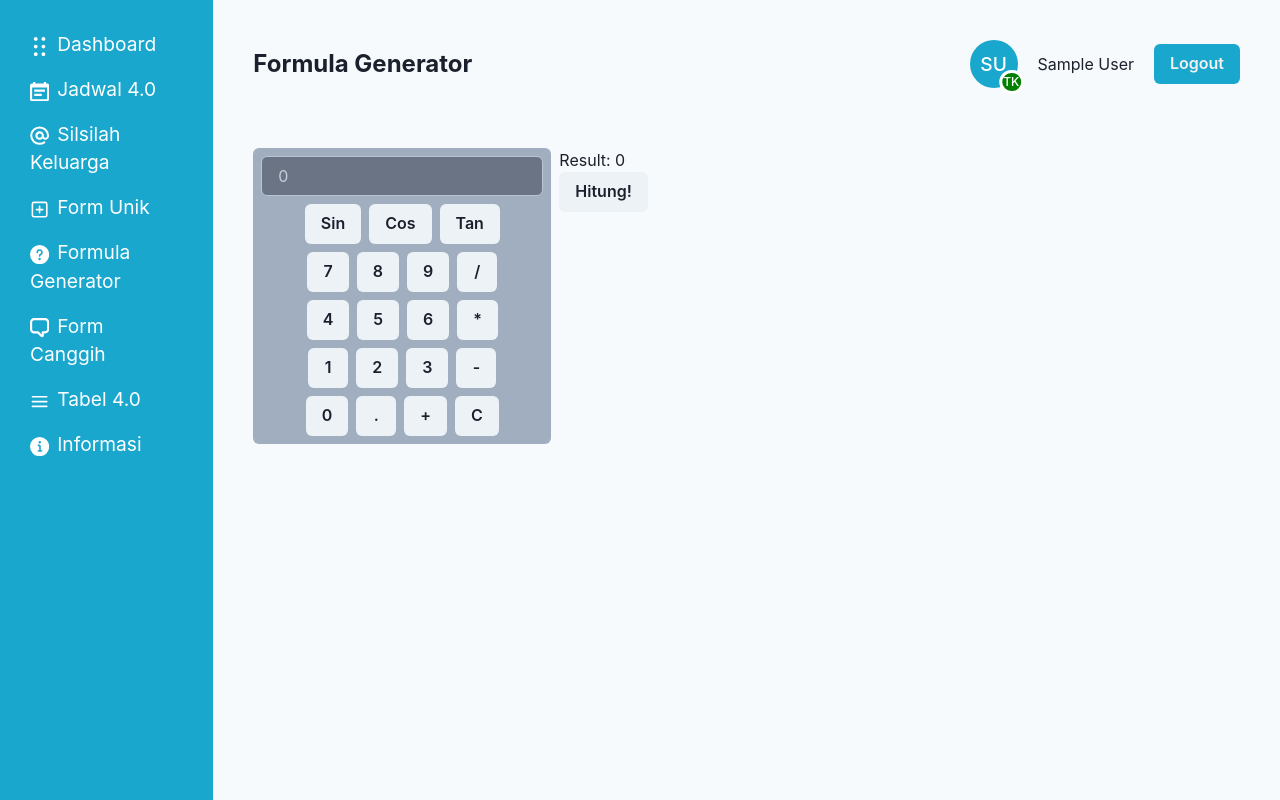
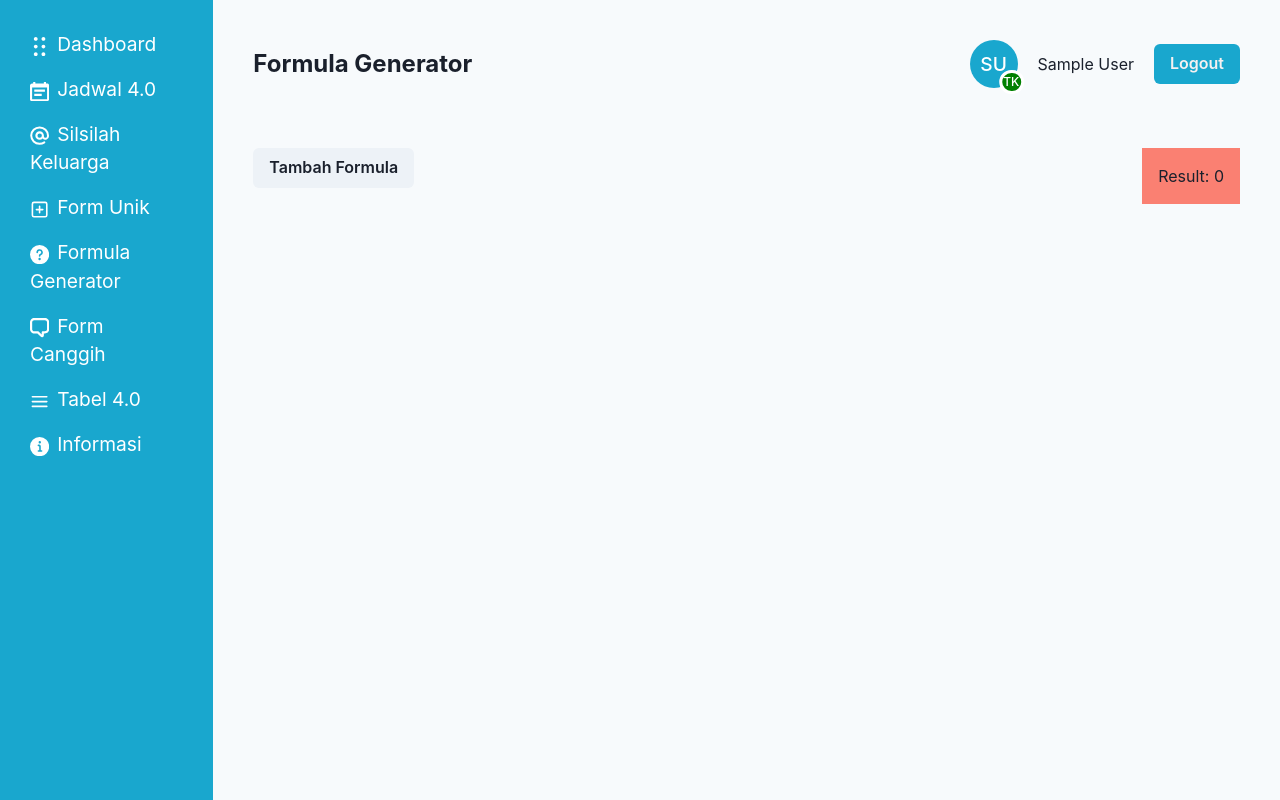
Before and after one commit to alfisyar520/KiSeratus, a React (Create React App) app: page /formula-generator in a window 1280 px wide. Built offline with nearby package versions, Linux system fonts and the light colour scheme; sample sign-in values are in the browser's storage.

Commit message:
Rework formula

```diff
--- a/src/pages/formula/index.js
+++ b/src/pages/formula/index.js
@@ -1,5 +1,5 @@
 import { useEffect, useState } from 'react';
-import { Button, Input, Flex } from '@chakra-ui/react';
+import { Button, Input, Flex, Modal, ModalOverlay, ModalContent, Box, Spacer } from '@chakra-ui/react';
 import { evaluate } from 'mathjs';
 
 function FieldFormula({ display }) {
@@ -43,6 +43,8 @@ function Calculator({ handleInput, handleClear }) {
 }
 
 function Formula() {
+  const [formulas, setFormulas] = useState([])
+  const [isOpen, setIsOpen] = useState(false);
   const [display, setDisplay] = useState('0');
   const [result, setResult] = useState('0');
 
@@ -64,10 +66,15 @@ function Formula() {
     setDisplay('0');
   }
 
-  function onCalculate() {
-    const expression = display;
+  function onCalculate(formula) {
+    const expression = formula;
     setResult(evaluate(expression.replaceAll(/(sin\(|cos\(|tan\()(\d+)$/g, "$1$2)")));
     setDisplay('0');
+  }
+
+  function handleAddFormula() {
+    const added = display.replaceAll(/(sin\(|cos\(|tan\()(\d+)$/g, "$1$2)");
+    setFormulas((prevFormulas) => ([...prevFormulas, added]))
   }
 
   useEffect(() => {
@@ -83,19 +90,42 @@ function Formula() {
   }, [onCalculate]);
 
   return (
+    <>
+        <Flex mb={5}>
+          <Button onClick={() => setIsOpen(true)}>Tambah Formula</Button>
+          <Spacer></Spacer>
+          <Flex background="salmon" p={4} direction="column">
+              Result: {result}
+          </Flex>
+        </Flex>
     <Flex gap={2}>
+        <Modal isOpen={isOpen} onClose={() => setIsOpen(false)}>
+          <ModalOverlay />
+          <ModalContent>
             <Flex gap={2} direction="column" align="center" padding={2} borderRadius="md" background="gray.400">
                 <FieldFormula display={display} />
                 <Calculator
                     handleClear={handleClear}
                     handleInput={handleInput}
                 />
+                <Button onClick={handleAddFormula}>Tambah Formula</Button>
             </Flex>
-        <Flex direction="column">
-            Result: {result}
-            <Button onClick={onCalculate}>Hitung!</Button>
+          </ModalContent>
+        </Modal>
+        <Flex gap={2} width="full" direction="column">
+          {formulas.map(f => (
+            <Flex gap={2}>
+              <Input
+                value={f}
+                disabled
+              />
+              <Button onClick={() => onCalculate(f)}>Hitung</Button>
+            </Flex>
+          ))}
+          <Flex></Flex>
         </Flex>
     </Flex>
+    </>
   );
 }
 
```
Lines whose indentation alone changed are shown as unchanged.
